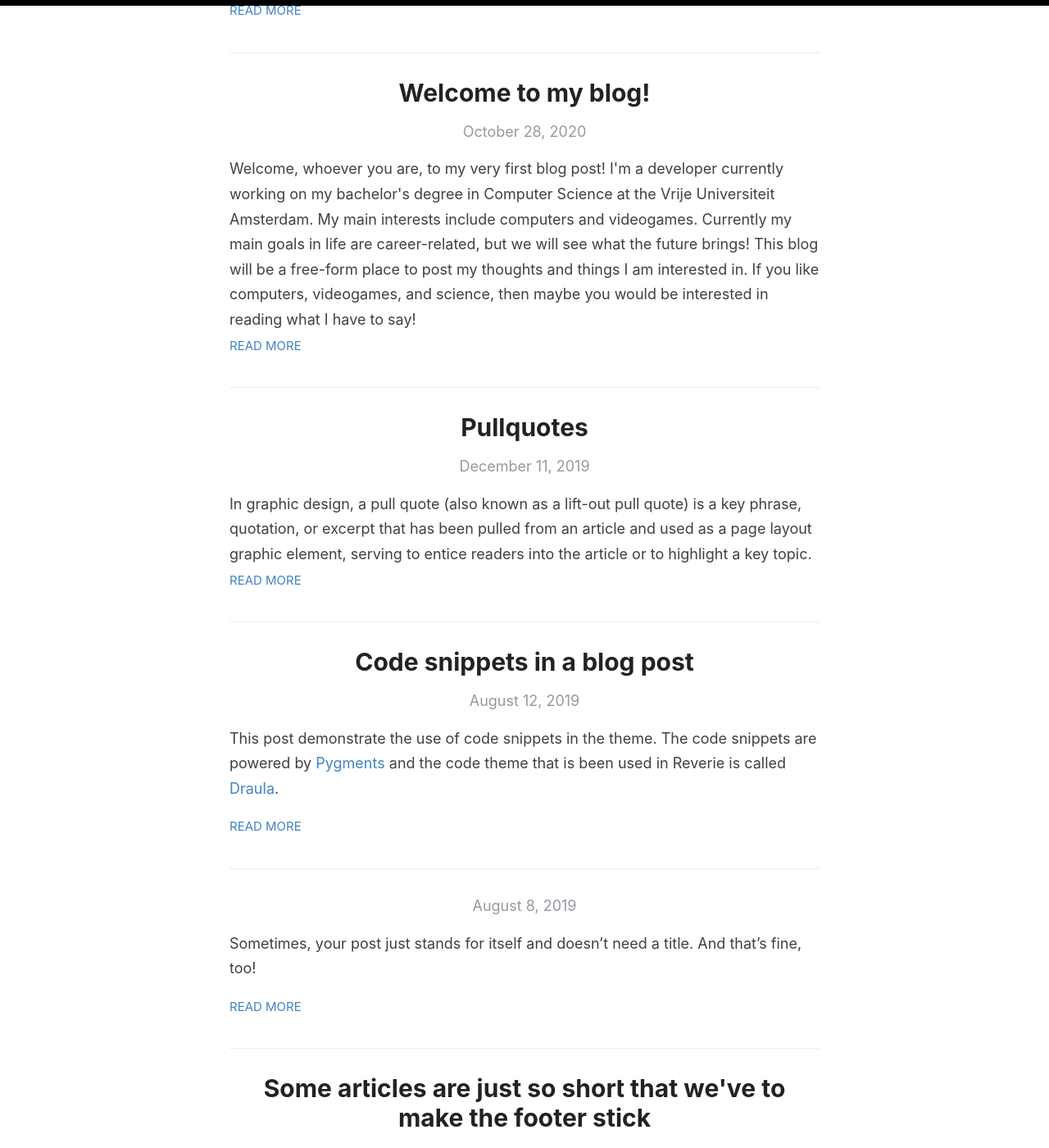
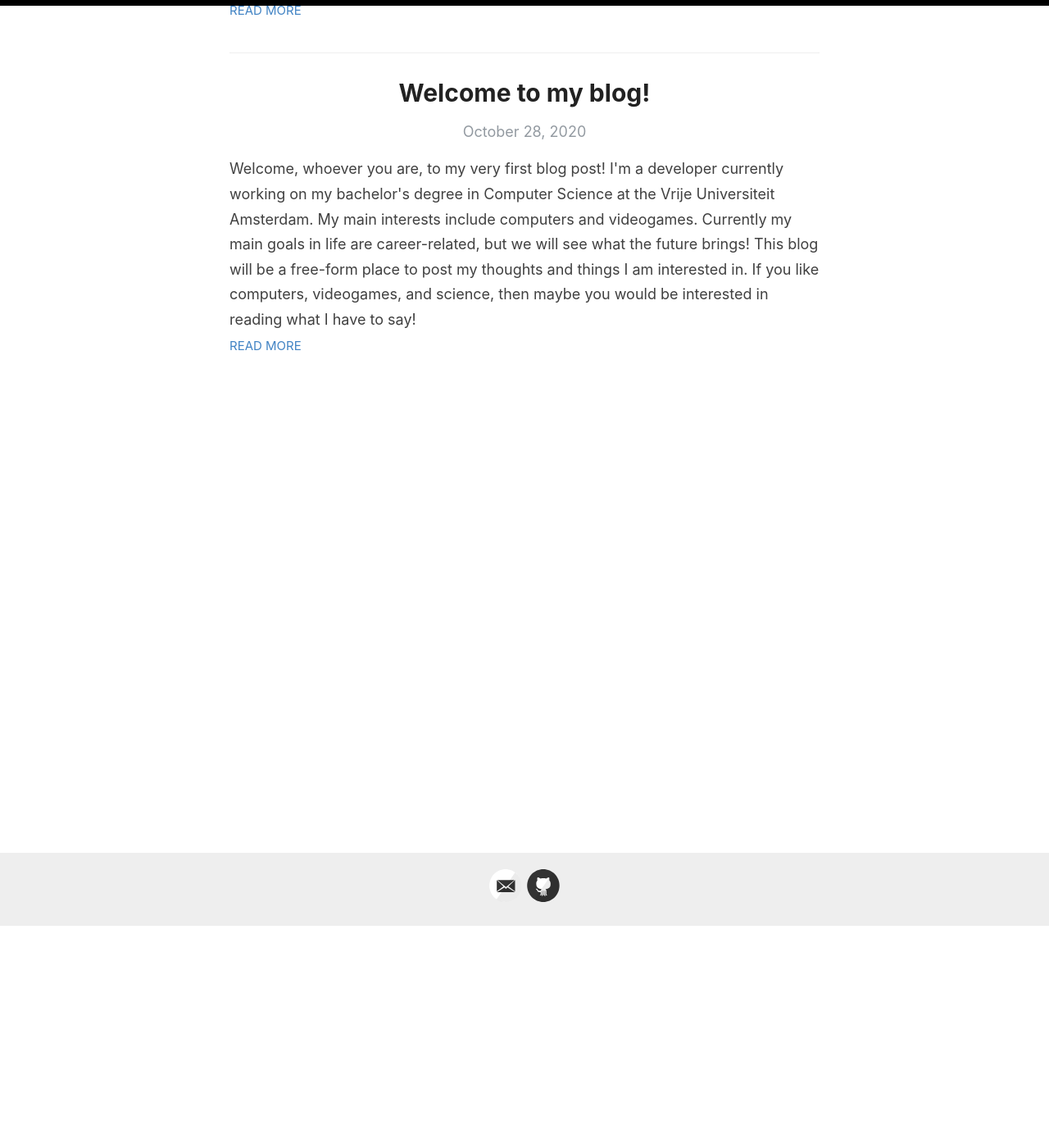
Before and after one commit to Iaotle/blog, a Jekyll site: the page built from index.html, in a window 1280 px wide and 1400 px high, scrolled down 271 px. Shown: the whole window at 82% size. Built offline with Jekyll 4.4.1, drawn with Linux system fonts in a browser that asks for light colours; the list of posts is cut into pages by our own code; some of the changed text lies outside the part shown.

Commit message:
fixed tags, removed placeholder posts

````diff
--- a/_posts/2019-08-08-no-title-posts.md
+++ /dev/null
@@ -1,6 +0,0 @@
----
-layout: post
-title: ""
-categories: Miscellaneous
----
-Sometimes, your post just stands for itself and doesn't need a title. And that's fine, too!
--- a/_posts/2019-12-11-pullquotes.md
+++ /dev/null
@@ -1,14 +0,0 @@
----
-layout: post
-title:  Pullquotes
-categories: [HTML,Code]
-excerpt: In graphic design, a pull quote (also known as a lift-out pull quote) is a key phrase, quotation, or excerpt that has been pulled from an article and used as a page layout graphic element, serving to entice readers into the article or to highlight a key topic.
----
-
-In graphic design, a pull quote (also known as a lift-out pull quote) is a key phrase, quotation, or excerpt that has been pulled from an article and used as a page layout graphic element, serving to entice readers into the article or to highlight a key topic. {% include pullquote.html quote="It is typically placed in a larger or distinctive typeface and on the same page." %} Pull quotes are often used in magazine and newspaper articles, annual reports, and brochures, as well as on the web. They can add visual interest to text-heavy pages with few images or illustrations.
-
-Placement of a pull quote on a page may be defined in a publication's or website's style guide. Such a typographic device may or may not be aligned with a column on the page. Some designers, for example, choose not to align the quote. In that case, the quotation cuts into two or more columns, as in the example shown. Because the pull quote invites the reader to read about the highlighted material, the pull quote should appear before the text it cites and, generally, fairly close to it.
-
-Pull quotes need not be a verbatim copy of the text being quoted; depending on a publication's house style, pull quotes may be abbreviated for space or paraphrased for clarity, with or without indication.
-
-A disadvantage of pull quotes as a design element is that they can disrupt the reading process of readers invested in reading the text sequentially by drawing attention to ghost fragments out of context. At the other extreme, when pull quotes are used to break up what would otherwise be a formless wall of text, pull quote can serve as visual landmarks to help the reader maintain a sense of sequence and place.
--- a/_posts/2019-7-28-super-short-article.md
+++ /dev/null
@@ -1,7 +0,0 @@
----
-layout: post
-title: Some articles are just so short that we've to make the footer stick
-categories: Miscellaneous
----
-
-Lorem ipsum dolor sit amet, consectetur adipisicing elit, sed do eiusmod tempor incididunt ut labore et dolore magna aliqua. Ut enim ad minim veniam, quis nostrud exercitation ullamco laboris nisi ut aliquip ex ea commodo consequat. Duis aute irure dolor in reprehenderit in voluptate velit esse cillum dolore eu fugiat nulla pariatur. Excepteur sint occaecat cupidatat non proident, sunt in culpa qui officia deserunt mollit anim id est laborum.
--- a/_posts/2019-8-12-code-snippets.md
+++ /dev/null
@@ -1,42 +0,0 @@
----
-layout: post
-title:  Code snippets in a blog post
-categories: [HTML,Code]
----
-
-This post demonstrate the use of code snippets in the theme. The code snippets are powered by [Pygments](http://pygments.org/) and the code theme that is been used in Reverie is called [Draula](https://draculatheme.com/).
-
-This is a raw snippet:
-
-```
-hello world
-123
-This is a text snippet
-```
-
-This is a PHP snippet:
-
-```php
-<?php
-    echo 'Hello, World!';
-?>
-```
-
-This is a JavaScript snippet:
-
-```js
-const add = (a, b) => a + b
-const minus = (a, b) => a - b
-
-console.log(add(100,200))  // 300
-console.log(minus(100,200))  // -100
-```
-
-This is a Python snippet:
-
-```python
-def say_hello():
-    print("hello world!")
-
-say_hello()   // "hello world!"
-```
````
Also changed, not shown: _posts/2019-02-13-introducing-reverie-jekyll-theme.md (deleted, +0 -85 lines), _posts/2019-7-27-super-long-article.md (deleted, +0 -11 lines), _posts/2019-7-27-this-post-demonstrates-post-content-styles.md (deleted, +0 -95 lines), _posts/2020-10-29-course-breakdown.md (+5 -5 lines), 1 other file.
